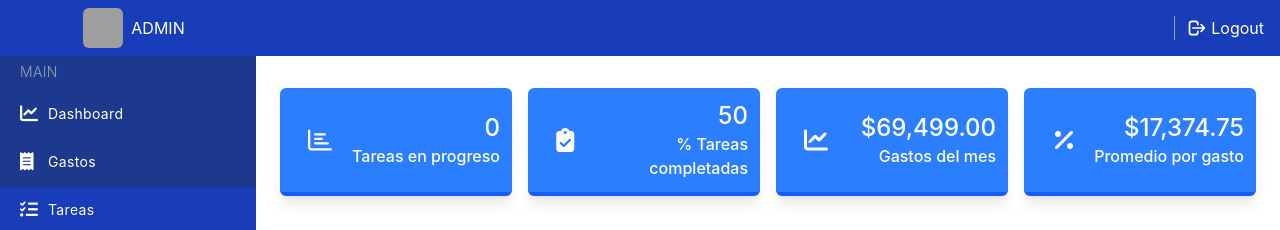
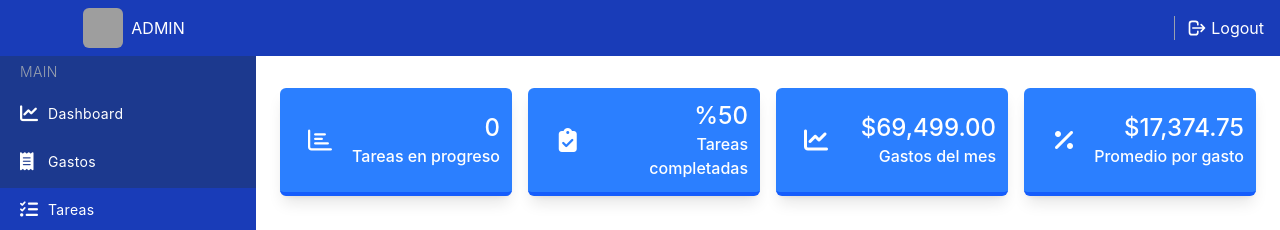
Before and after one commit to alexisg78/productivity-dashboard, an Angular app: page /dashboard/tasks in a window 1280 px wide. Shown: the top 230 px of the page. Built offline with nearby package versions, Linux system fonts and the light colour scheme; grey boxes are pictures that could not be loaded.

Commit message:
refactor(stat-card): introduce category/type model for conditional stat value formatting

```diff
--- a/src/app/features/dashboard/components/stats-cards/stat-card.html
+++ b/src/app/features/dashboard/components/stats-cards/stat-card.html
@@ -12,7 +12,7 @@
       <div class="text-right">
         <p class="text-2xl">
           @if (item.category === 'Task') {
-            {{ item.value }}
+            {{ item.type === 'completedTasks' ? `%${item.value}` : item.value }}
           } @else {
             {{ item.value | currency }}
           }
--- a/src/app/features/dashboard/components/stats-cards/stat-card.ts
+++ b/src/app/features/dashboard/components/stats-cards/stat-card.ts
@@ -19,8 +19,9 @@ export class StatCard {
     {
       icon: 'fa-solid fa-clipboard-check',
       value: this.taskStateService.taskStats().done,
-      label: '% Tareas completadas',
+      label: 'Tareas completadas',
       category: 'Task',
+      type: 'completedTasks',
     },
     { icon: 'fa-solid fa-chart-line', value: this.expenseValue(), label: 'Gastos del mes' },
     { icon: 'fa-solid fa-percent', value: this.prom(), label: 'Promedio por gasto' },
--- a/src/app/features/dashboard/interfaces/stat-card-model.ts
+++ b/src/app/features/dashboard/interfaces/stat-card-model.ts
@@ -3,4 +3,5 @@ export interface StatsCardModel {
   value: number;
   icon: string;
   category?: string;
+  type?: string;
 }
```
